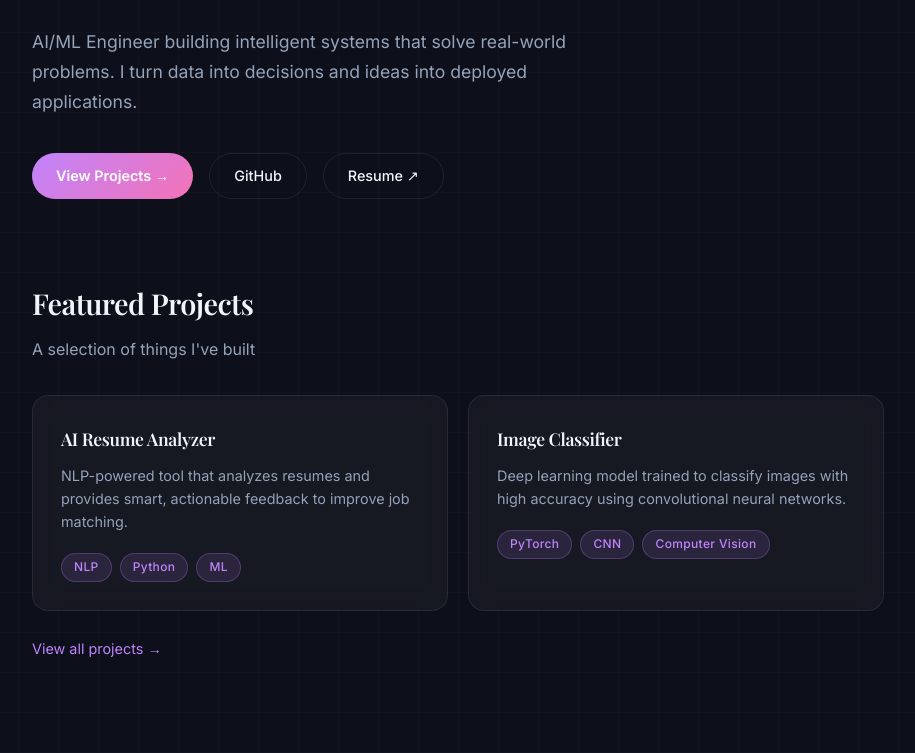
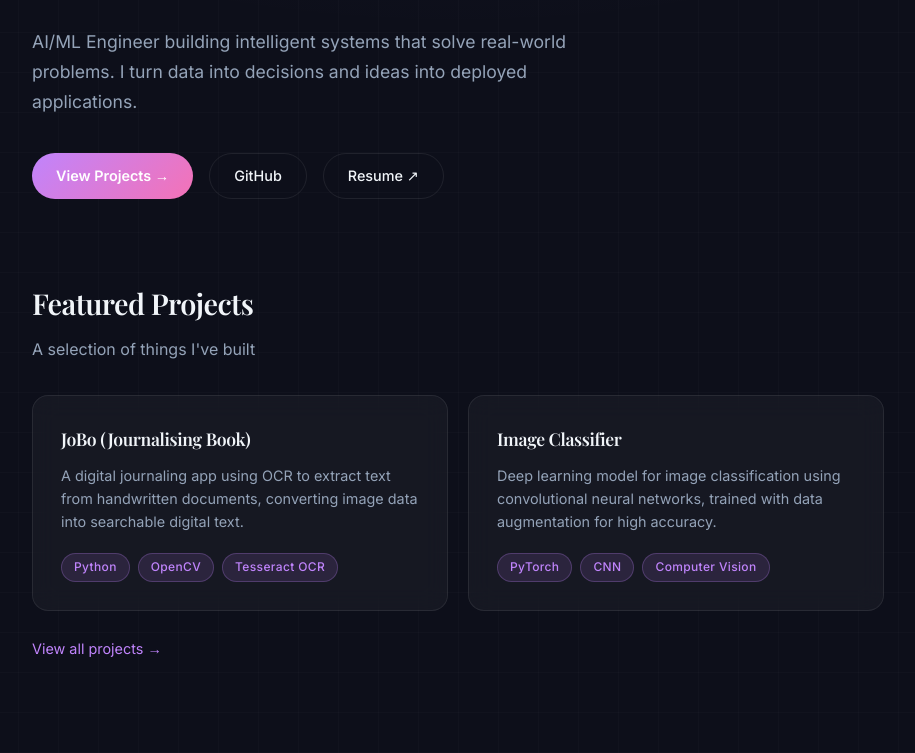
Before and after one commit to kalpanajoycedovari/my-portfolio, a Next.js app: page / in a window 1280 px wide. Shown: the part 408-1161 px from the top of the page, without its empty margins (182-1097 px from the left). Built offline with nearby package versions, Linux system fonts and the light colour scheme.

Commit message:
Feature JoBo on homepage

```diff
--- a/app/layout.tsx
+++ b/app/layout.tsx
@@ -4,7 +4,7 @@ import Link from "next/link";
 
 export const metadata: Metadata = {
   title: "Joyce — AI/ML Engineer",
-  description: "Portfolio of Joyce, AI/ML Engineer building intelligent systems.",
+  description: "Portfolio of Joyce, AI/ML Engineer Building Intelligent systems.",
 };
 
 export default function RootLayout({ children }: { children: React.ReactNode }) {
--- a/app/page.tsx
+++ b/app/page.tsx
@@ -30,7 +30,7 @@ export default function HomePage() {
         </p>
         <div style={{ display: "flex", gap: "16px", flexWrap: "wrap" }}>
           <Link href="/projects" className="btn-primary">View Projects →</Link>
-          <a href="https://github.com/dovarikalpanajoyce-coder" target="_blank" rel="noreferrer" className="btn-ghost">GitHub</a>
+          <a href="https://github.com/kalpanajoycedovari" target="_blank" rel="noreferrer" className="btn-ghost">GitHub</a>
           <a href="/resume.pdf" target="_blank" rel="noreferrer" className="btn-ghost">Resume ↗</a>
         </div>
       </section>
@@ -44,16 +44,16 @@ export default function HomePage() {
         <div style={{ display: "grid", gridTemplateColumns: "repeat(auto-fit, minmax(280px, 1fr))", gap: "20px" }}>
           {[
             {
-              title: "AI Resume Analyzer",
-              desc: "NLP-powered tool that analyzes resumes and provides smart, actionable feedback to improve job matching.",
-              tags: ["NLP", "Python", "ML"],
-              href: "https://github.com/dovarikalpanajoyce-coder",
+              title: "JoBo (Journalising Book)",
+              desc: "A digital journaling app using OCR to extract text from handwritten documents, converting image data into searchable digital text.",
+              tags: ["Python", "OpenCV", "Tesseract OCR"],
+              href: "https://github.com/kalpanajoycedovari/JoBo-OCR-digital-journal",
             },
             {
               title: "Image Classifier",
-              desc: "Deep learning model trained to classify images with high accuracy using convolutional neural networks.",
+              desc: "Deep learning model for image classification using convolutional neural networks, trained with data augmentation for high accuracy.",
               tags: ["PyTorch", "CNN", "Computer Vision"],
-              href: "https://github.com/dovarikalpanajoyce-coder",
+              href: "https://github.com/kalpanajoycedovari",
             },
           ].map((p) => (
             <a key={p.title} href={p.href} target="_blank" rel="noreferrer" className="glass-card" style={{ padding: "28px", display: "block", color: "inherit" }}>
```
